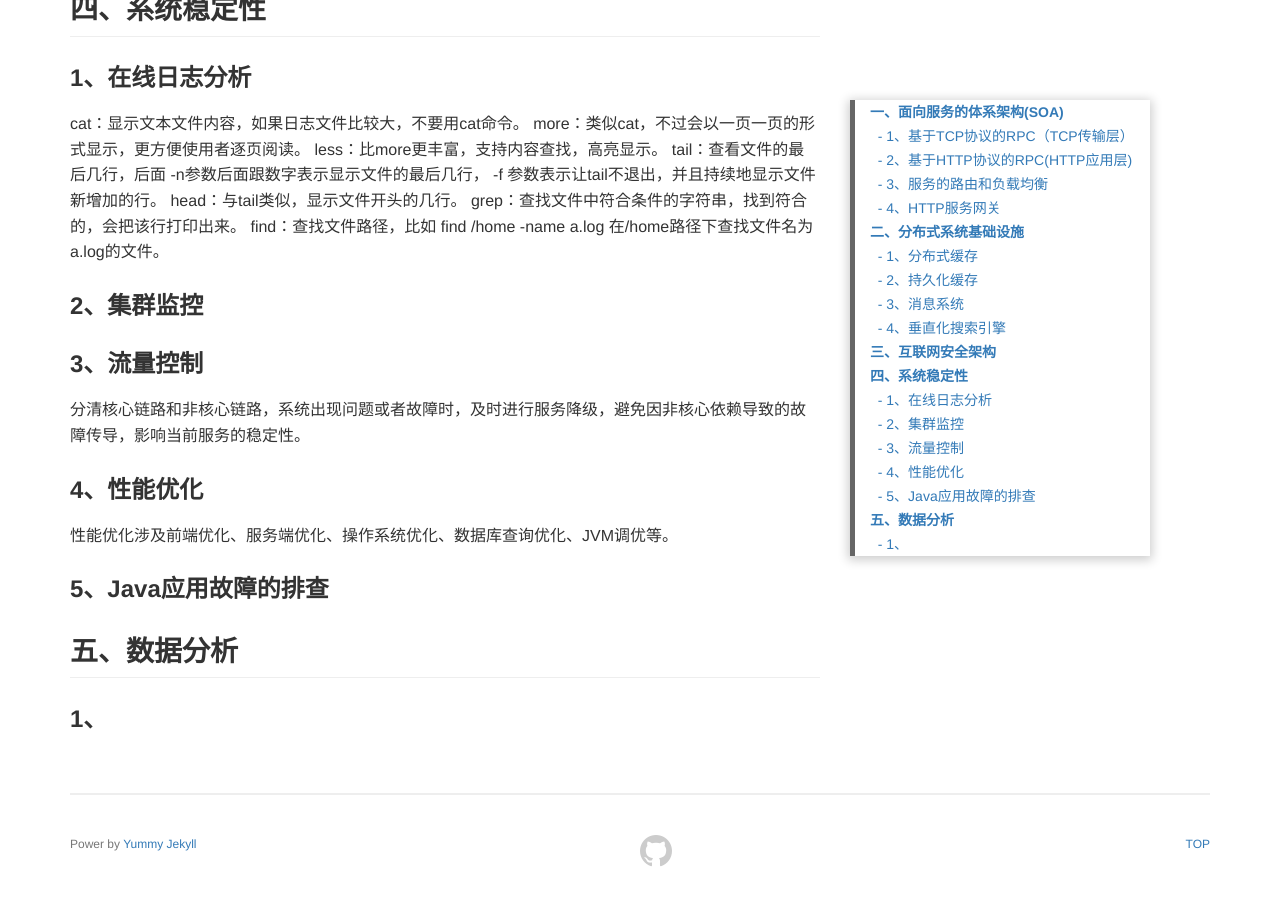
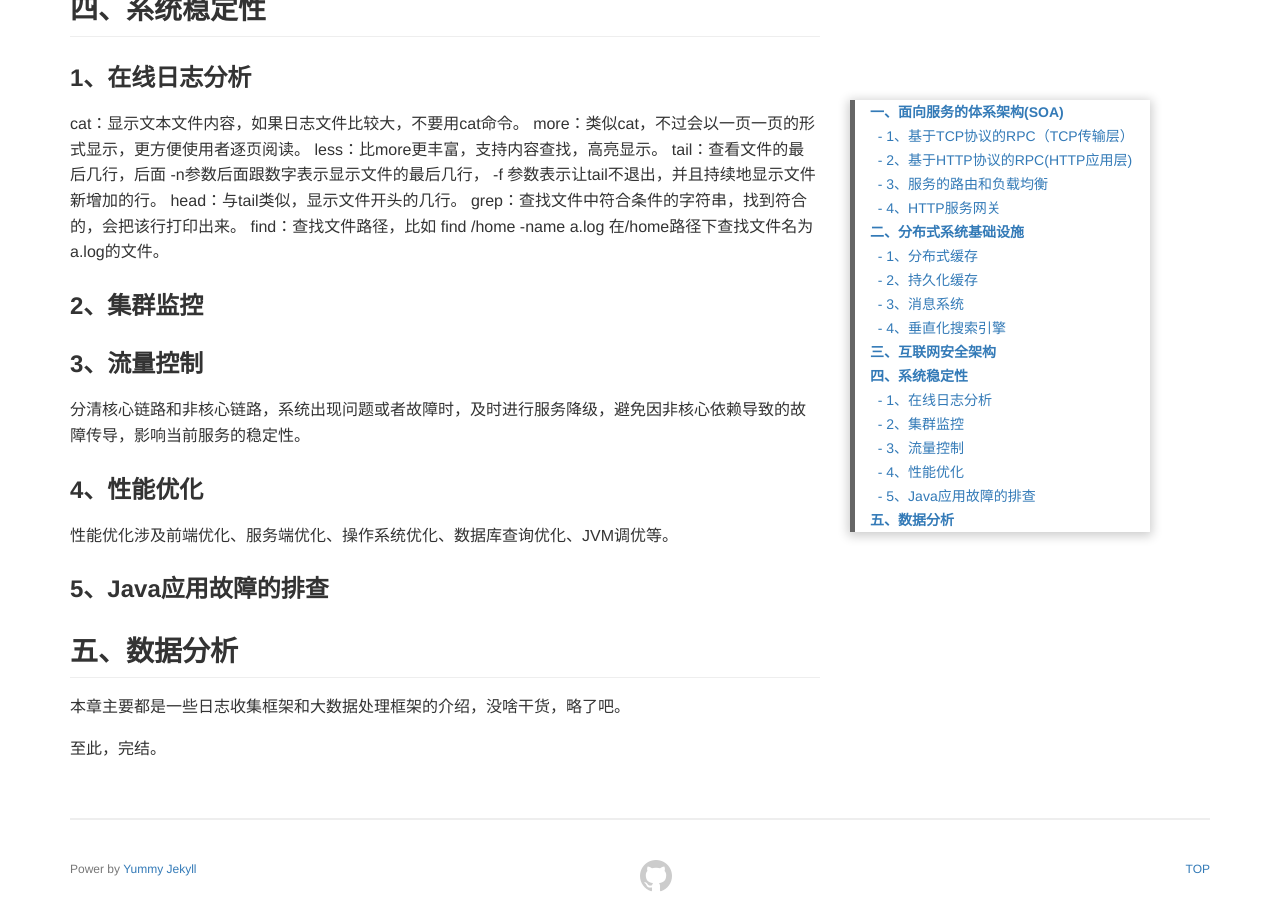
Before and after one commit to yaofengdoit/yaofengdoit.github.io, a Jekyll site: the page built from _posts/2020/04-06/2020-05-01-ReadBook-Framework-1-1.md, in a window 1280 px wide and 900 px high, scrolled down 4219 px. Built offline with Jekyll 4.4.1, drawn with Linux system fonts in a browser that asks for light colours; a script that is not in the unit is left out; before the commit the page ends 5094 px from its top, so only the background shows below that.

Commit message:
分布式架构设计与实践---完结

```diff
--- a/_posts/2020/04-06/2020-05-01-ReadBook-Framework-1-1.md
+++ b/_posts/2020/04-06/2020-05-01-ReadBook-Framework-1-1.md
@@ -174,4 +174,6 @@ find：查找文件路径，比如 find /home -name a.log  在/home路径下查
 
 ## 五、数据分析
 
-### 1、
+本章主要都是一些日志收集框架和大数据处理框架的介绍，没啥干货，略了吧。
+
+至此，完结。
```
